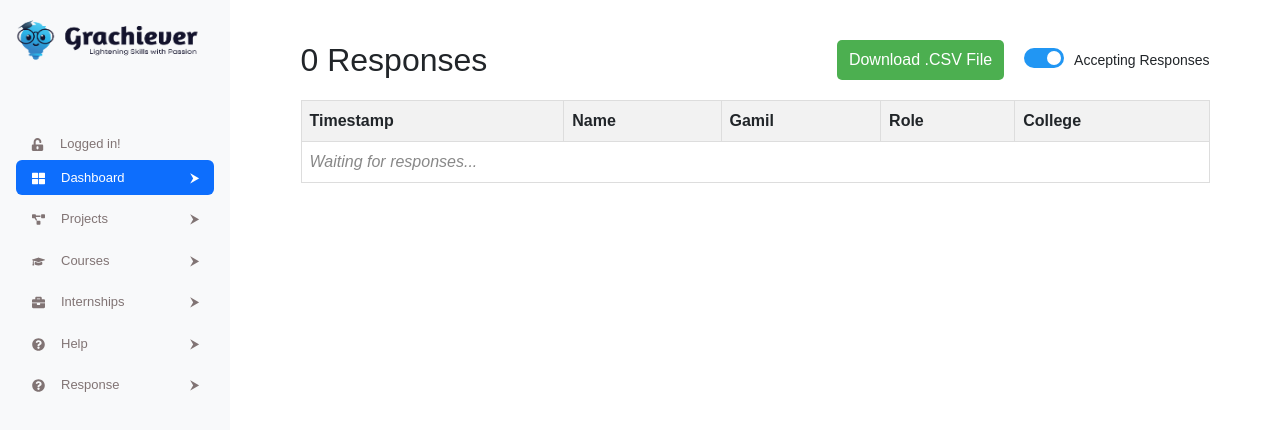
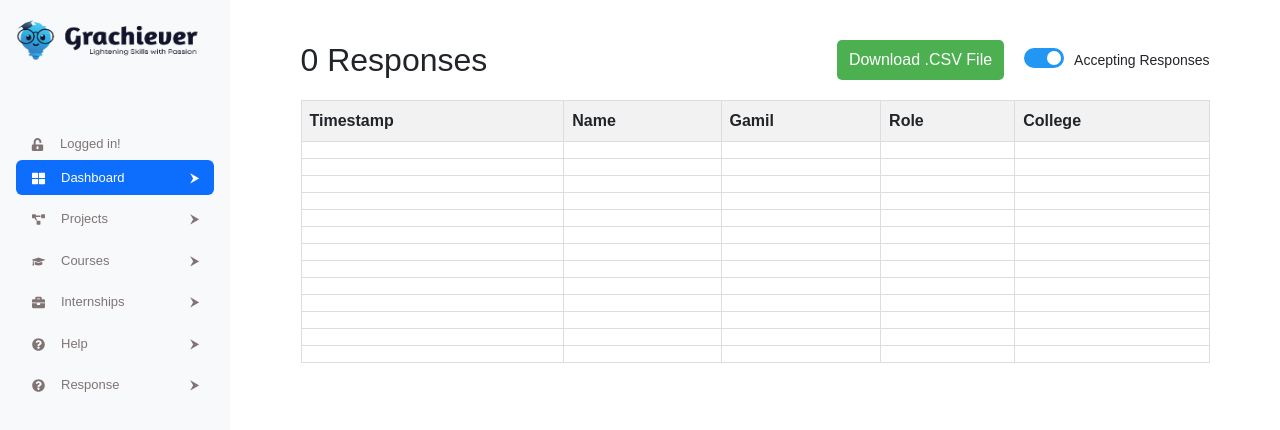
Before and after one commit to Ansh-Mishra04/admin-page-main, a React (Vite) app in the folder admin/: page /response in a window 1280 px wide. Shown: the top 430 px of the page. Built offline with nearby package versions, Linux system fonts and the light colour scheme.

Commit message:
response page update

```diff
--- a/admin/src/component/response.jsx
+++ b/admin/src/component/response.jsx
@@ -3,6 +3,15 @@ import './css/response.css';
 
 const ResponsePage = () => {
   const [acceptingResponses, setAcceptingResponses] = useState(true);
+
+  // Dummy data for 13 rows
+  const rows = Array.from({ length: 13 }, (_, index) => ({
+    timestamp: '',
+    name: '',
+    gamil: '',
+    role: '',
+    college: ''
+  }));
 
   // Toggle the accepting responses
   const handleToggle = () => {
@@ -40,9 +49,15 @@ const ResponsePage = () => {
           </tr>
         </thead>
         <tbody>
-          <tr>
-            <td colSpan="5" className="waiting">Waiting for responses...</td>
-          </tr>
+          {rows.map((row, index) => (
+            <tr key={index}>
+              <td>{row.timestamp}</td>
+              <td>{row.name}</td>
+              <td>{row.gamil}</td>
+              <td>{row.role}</td>
+              <td>{row.college}</td>
+            </tr>
+          ))}
         </tbody>
       </table>
     </div>
```
